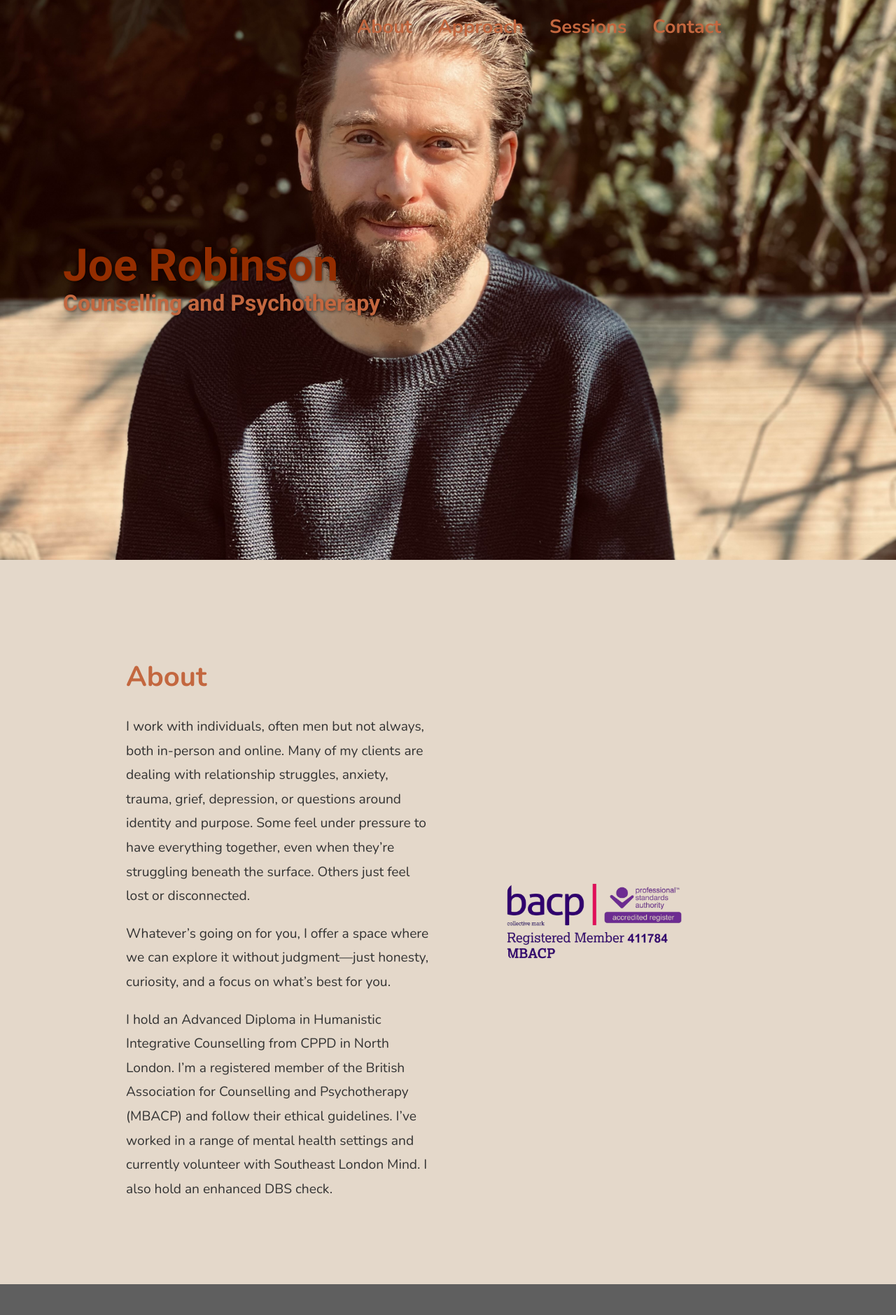
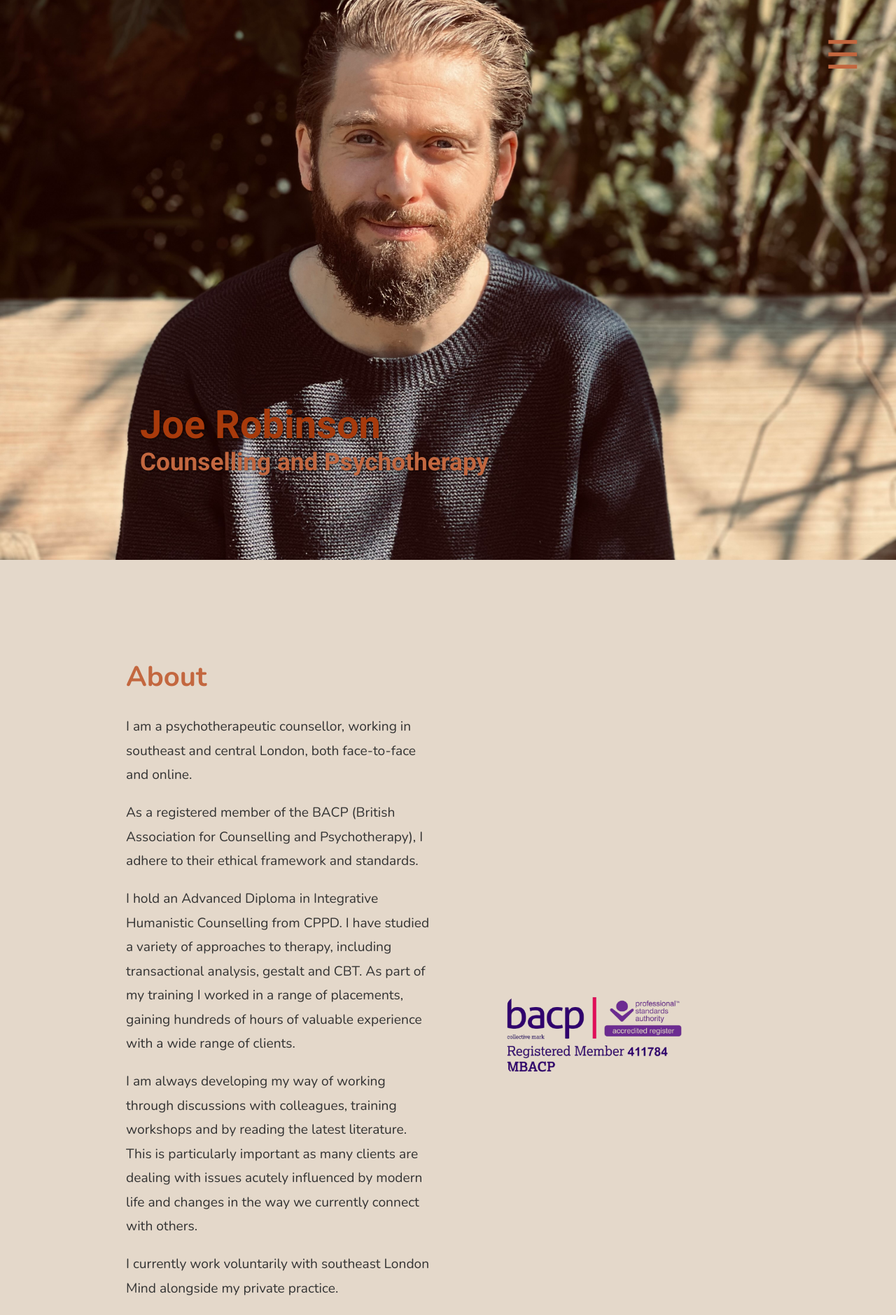
Before and after one commit to Jerry-Graff/therapy_website, a Django app: page / in a window 1280 px wide. Shown: the top 1879 px of the page at 70% size. Run offline with Django 5.2, Linux system fonts and the light colour scheme; grey boxes are pictures that could not be loaded.

Commit message:
JR Edits

```diff
--- a/therapy_website/core/static/core/css/mobile_tablet_styles.css
+++ b/therapy_website/core/static/core/css/mobile_tablet_styles.css
@@ -408,13 +408,13 @@
     }
 
     .hero-content {
-      padding-top: 400px;
-      padding-left: 50px;
+      padding-top: 500px;
+      padding-left: 150px;
       padding-right: 50px;
       text-align: left;
     }
     .hero-content h1 {
-      font-size: 4rem;
+      font-size: 3.5rem;
       margin: 0;
     }
     .hero-content h2 {
--- a/therapy_website/core/static/core/css/styles.css
+++ b/therapy_website/core/static/core/css/styles.css
@@ -16,17 +16,31 @@
   position: absolute;
   top: 20px;
   right: 250px;
+  z-index: 10;
+
+  /* Frosted-glass background */
+  background: rgba(59, 58, 58, 0.25);
+  backdrop-filter: blur(20px);
+  -webkit-backdrop-filter: blur(10px);
+
+  /* Pill shape & spacing */
+  border-radius: 9999px;
+  padding: 0.5rem 1.5rem;
+
   font-size: 1.7rem;
-  z-index: 10;
 }
 
 .desktop-nav a {
   display: inline-block;
-  margin-left: 30px;
+  margin-left: 50px;
   text-decoration: none;
   color: #c3673f;
   font-weight: bold;
   transition: color 0.3s ease, text-decoration 0.3s ease;
+}
+
+.desktop-nav a:first-child {
+  margin-left: 0;   /* no extra space before the first link */
 }
 
 .desktop-nav a:hover {
@@ -57,8 +71,8 @@
   font-family: 'Roboto', sans-serif;
 }
 .hero-content h1 {
-  font-size: 4rem;
-  color: #942d00;
+  font-size: 3rem;
+  color: #a83a0b;
   margin: 0;
   line-height: 1;
 }
@@ -167,7 +181,8 @@
 /* Quote Section 1 */
 .quote-section {
   position: relative;
-  background: url('../images/misty-forest.jpg') no-repeat center center;
+  background: linear-gradient(rgba(0,0,0,0.2), rgba(0,0,0,0.2)),
+    url('../images/forrest-river.jpg') no-repeat center center;;
   background-size: cover;
   height: 400px;
   display: flex;
@@ -294,7 +309,7 @@
   font-style: italic;
 }
 
-@media (min-width: 1201px) {
+@media (min-width: 1601px) {
   .mobile-nav {
     display: none;
   }
--- a/therapy_website/core/templates/core/home.html
+++ b/therapy_website/core/templates/core/home.html
@@ -70,9 +70,13 @@
     <div class="container">
       <div class="content-box">
         <h2>About</h2>
-        <p>I work with individuals, often men but not always, both in-person and online. Many of my clients are dealing with relationship struggles, anxiety, trauma, grief, depression, or questions around identity and purpose. Some feel under pressure to have everything together, even when they’re struggling beneath the surface. Others just feel lost or disconnected.</p>
-        <p>Whatever’s going on for you, I offer a space where we can explore it without judgment—just honesty, curiosity, and a focus on what’s best for you.</p>
-        <p>I hold an Advanced Diploma in Humanistic Integrative Counselling from CPPD in North London. I’m a registered member of the British Association for Counselling and Psychotherapy (MBACP) and follow their ethical guidelines. I’ve worked in a range of mental health settings and currently volunteer with Southeast London Mind. I also hold an enhanced DBS check.</p>
+        <p>I am a psychotherapeutic counsellor, working in southeast and central London, both face-to-face and online.</p>
+        <p>As a registered member of the BACP (British Association for Counselling and Psychotherapy), I adhere to their ethical framework and standards.</p>
+        <p>I hold an Advanced Diploma in Integrative Humanistic Counselling from CPPD. I have studied a variety of approaches to therapy, including transactional analysis, gestalt and CBT. As part of my training I worked in a range of placements, gaining hundreds of hours of valuable experience with a wide range of clients.</p>
+        <p>I am always developing my way of working through discussions with colleagues, training workshops and by reading the latest literature. This is particularly important as many clients are dealing with issues acutely influenced by modern life and changes in the way we currently connect with others.</p>
+        <p>I currently work voluntarily with southeast London Mind alongside my private practice.</p>
+        <p>My background is in the performing arts and education.</p>
+        <p>I value difference and diversity in my practice.</p>
       </div>
       <div>
         <img src="{% static 'core/images/bacp-logo.png' %}" alt="BACP Logo" class="bacp-logo">
@@ -83,8 +87,8 @@
   <!--Image and Quote 1-->
   <section id="quote-section" class="quote-section">
     <div class="quote-content">
-      <p class="quote-text">"Your visions will become clear only when you can look into your own heart. Who looks outside, dreams; who looks inside, awakes."</p>
-      <p class="quote-author">Carl Jung</p>
+      <p class="quote-text">“We are not determined by our experiences, but are self-determined by the meaning we give to them."</p>
+      <p class="quote-author">Alfred Adler</p>
     </div>
   </section>
 
@@ -93,8 +97,9 @@
     <div class="container">
       <div class="content-box">
         <h2>Approach</h2>
-        <p>I’m an integrative psychotherapeutic counsellor, which means I don’t believe in a one-size-fits-all approach. I draw from different therapeutic styles to suit your needs, but the foundation of our work will always be trust, openness, and real conversation.</p>
-        <p>Therapy can be a place to step back from the noise, to see yourself more clearly, and to try out new ways of thinking and being. We might look at patterns that are holding you back, work through feelings of frustration or self-doubt, or build a stronger sense of confidence and direction. Ultimately, therapy is about self-understanding and growth—learning to turn down the volume on self-criticism, make peace with the past, and move forward in a way that feels right for you.</p>
+        <p>I work in depth, combining a range of ideas and methods to help you achieve your therapeutic goals, bringing light to the complexities of your relationships, your early life and internal thought patterns. This might involve exploring how your childhood and early attachment has moulded your present way of relating with others; or examining the interplay between your thoughts, feelings and behaviours; or perhaps we will aim to observe your experience of the present moment in the room and in the space between us. At your wish, we might pay attention to your inner child, or envision and even act out situations with people in your life or parts of yourself.</p>
+        <p>I work on the assumption that you have an innate desire to develop and learn more about yourself. I offer a helping hand in guiding you in the right direction. I can offer you a pristine, non-judgemental relationship that is yours to use to heal, learn and to grow. Above all, I would hope to offer you a meaningful experience that feels different to other relationships in your life, one that feels spacious and open, so that you can take it in whichever direction you choose.</p>
+        <p>By working in with the core beliefs that define how you see yourself, we might bring about lasting change, so that aspects of you that feel dispiritingly fixed and rigid become more fluid and eventually ebb away.</p>
       </div>
     </div>
   </section>
@@ -102,8 +107,8 @@
   <!--Image and Quote 2-->
   <section id="quote-section" class="quote-section quote-section-2">
     <div class="quote-content">
-      <p class="quote-text">"Knowing yourself is the beginning of all wisdom."</p>
-      <p class="quote-author">Aristotle</p>
+      <p class="quote-text">“Safety is not the absence of threat, it is the presence of connection.”</p>
+      <p class="quote-author">Dr. Gabor Mate</p>
     </div>
   </section>
 
@@ -112,7 +117,8 @@
     <div class="container">
       <div class="content-box">
         <h2>Sessions</h2>
-        <p>Therapy is different for everyone. Some people come with a clear issue they want to work through, while others just need a space to figure things out as they go. However we approach it, this will be a collaborative process—led by you, supported and shaped together.</p>
+        <p>Therapy is different for everyone. Some people come with a clear issue they want to work through, while others just need a space to figure things out as they go. However we approach it, this will be a collaborative process - led by you, supported and shaped together.</p>
+        <p>Once you contact me, I will aim to reply as soon as possible. We will set up a Zoom or phone call so that you can tell me about yourself and we can work out if I can help. We will arrange to meet weekly at a time of your choosing. We might commit to a certain number of sessions so that we have a clear aim, but you will be free to end the work at any time, or to continue to work long-term.</p>
         <p>I offer sessions in-person in <strong>Telegraph Hill</strong>(close to Peckham/New Cross/Brockley), in <strong>London Bridge</strong>, or online <strong>via Zoom</strong>. Sessions are usually weekly. I charge £60 per session, unless in London Bridge, in which case £70.</p>
         <p>If you’re thinking about therapy, I’d be happy to hear from you.</p>
       </div>
--- a/therapy_website/therapy_website/settings.py
+++ b/therapy_website/therapy_website/settings.py
@@ -25,9 +25,10 @@
 SECRET_KEY = os.getenv("DJANGO_SECRET_KEY")
 
 # SECURITY WARNING: don't run with debug turned on in production!
-DEBUG = False
+DEBUG = True
 
-ALLOWED_HOSTS = ['joerobinsontherapy.com', 'www.joerobinsontherapy.com']
+#ALLOWED_HOSTS = ['joerobinsontherapy.com', 'www.joerobinsontherapy.com']
+ALLOWED_HOSTS = ['localhost', '127.0.0.1']
 
 SECURE_PROXY_SSL_HEADER = ('HTTP_X_FORWARDED_PROTO', 'https')
 
```
Also changed, not shown: other parts of therapy_website/core/static/core/css/mobile_tablet_styles.css (+19 -11 lines), therapy_website/core/static/core/images/forrest-river.jpg (added).
